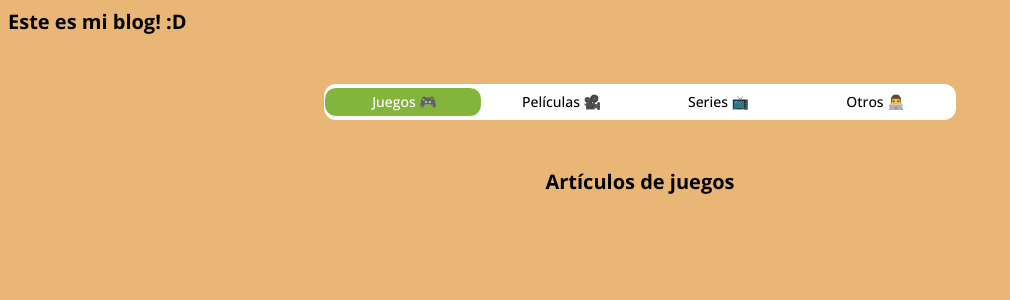
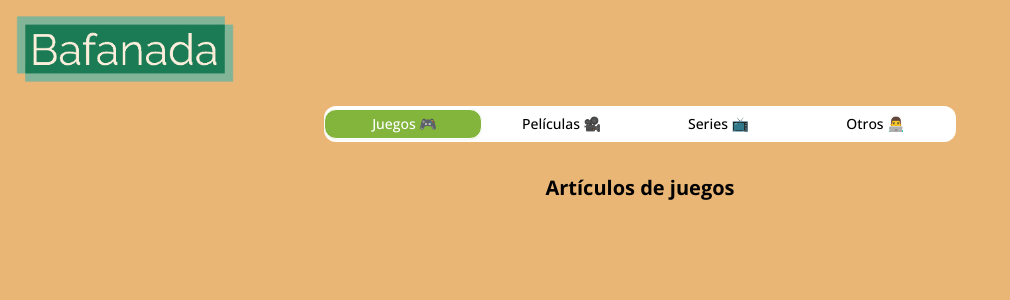
Before and after one commit to javiermartinez27/nextjs-blog, a Next.js app: page / in a window 1280 px wide. Shown: the top 300 px of the page, without its empty margins (0-1010 px from the left). Built offline with nearby package versions, Linux system fonts and the light colour scheme.

Commit message:
feat: added logo

```diff
--- a/src/pages/index.tsx
+++ b/src/pages/index.tsx
@@ -1,17 +1,27 @@
 import React from "react";
+
+import Image from 'next/image'
+
 import CategorySlider from "@/components/home/CategorySlider";
 import GamesArticles from "@/components/home/GamesArticles";
 import MoviesArticles from "@/components/home/MoviesArticles";
 import ShowsArticles from "@/components/home/ShowsArticles";
 import OtherArticles from "@/components/home/OtherArticles";
+import logo from "@/images/logo.png";
 
 export default function Home() {
   const [selectedCategory, setSelectedCategory] = React.useState("games");
   return (
-    <div className="w-full h-screen flex flex-col gap-y-10 ">
-      <div className="text-xl font-bold p-2">Este es mi blog! :D</div>
+    <div className="w-full h-screen flex flex-col gap-y-2">
+      <Image
+        className="p-4"
+        src={logo}
+        width={250}
+        height={70}
+        alt="Bafanada logo"
+      />
       <CategorySlider selectedCategory={selectedCategory} setSelectedCategory={setSelectedCategory} />
-      <section className="flex justify-center">
+      <section className="flex justify-center py-4">
         {selectedCategory === "games" && (
           <GamesArticles/>
         )}
```
Also changed, not shown: src/images/logo.png (added).
